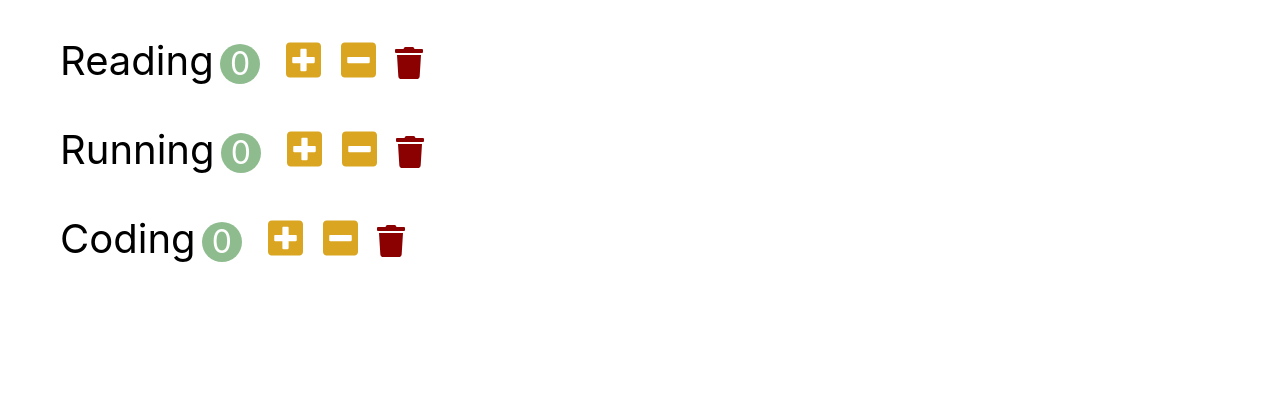
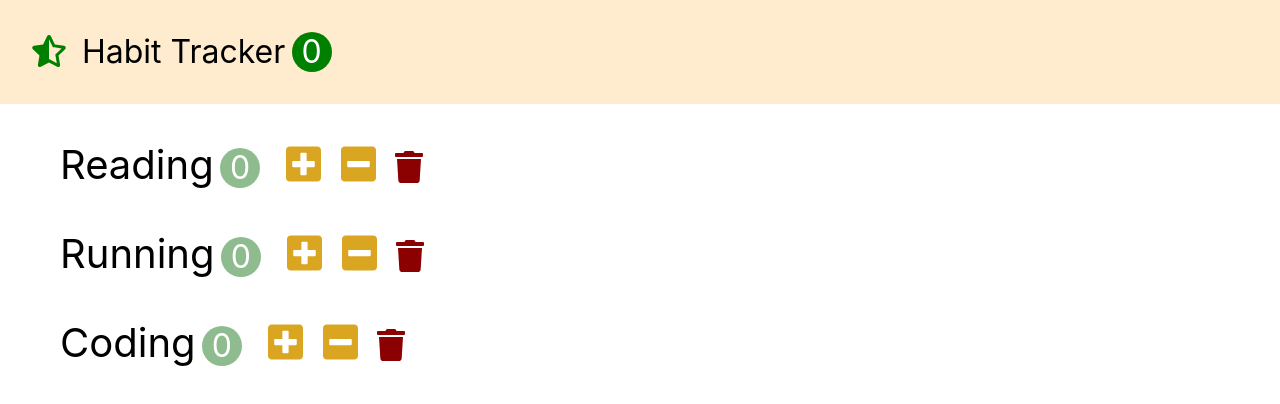
Before and after one commit to YeowonNa/habit-tracker, a React (Create React App) app: page / in a window 1280 px wide. Shown: the top 404 px of the page. Built offline with nearby package versions, Linux system fonts and the light colour scheme.

Commit message:
navbar 추가

```diff
--- a/src/App.css
+++ b/src/App.css
@@ -1,7 +1,35 @@
+* {
+  box-sizing: border-box;
+}
+
 button {
   outline: none;
   border: 0;
   cursor: pointer;
+}
+
+.navbar {
+  font-size: 2rem;
+  padding: 1em;
+  background-color: blanchedalmond;
+}
+
+.navbar-logo {
+  color: green;
+  margin-right: 0.5em;
+}
+
+.navbar-count {
+  display: inline-block;
+  text-align: center;
+  font-size: 2rem;
+  width: 2.5rem;
+  height: 2.5rem;
+  line-height: 2.5rem;
+  margin-left: 0.2em;
+  background-color: green;
+  color: white;
+  border-radius: 50%;
 }
 
 .habit {
--- a/src/app.jsx
+++ b/src/app.jsx
@@ -1,6 +1,7 @@
 import React, { Component } from 'react';
 import './app.css';
 import Habits from './components/habits';
+import Navbar from './components/navbar';
 
 class App extends Component {
   state = {
@@ -33,6 +34,9 @@
   render() {
     return (
       <>
+        <Navbar
+          totalCount={this.state.habits.filter((item) => item.count > 0).length}
+        />
         <Habits
           habits={this.state.habits}
           onIncrement={this.handleIncrement}
--- /dev/null
+++ b/src/components/navbar.jsx
@@ -0,0 +1,16 @@
+import React, { Component } from 'react';
+import '../app.css';
+
+class Navbar extends Component {
+  render() {
+    return (
+      <div className="navbar">
+        <i className="navbar-logo fas fa-star-half-alt"></i>
+        <span>Habit Tracker</span>
+        <span className="navbar-count">{this.props.totalCount}</span>
+      </div>
+    );
+  }
+}
+
+export default Navbar;
```
Lines whose indentation alone changed are shown as unchanged.
